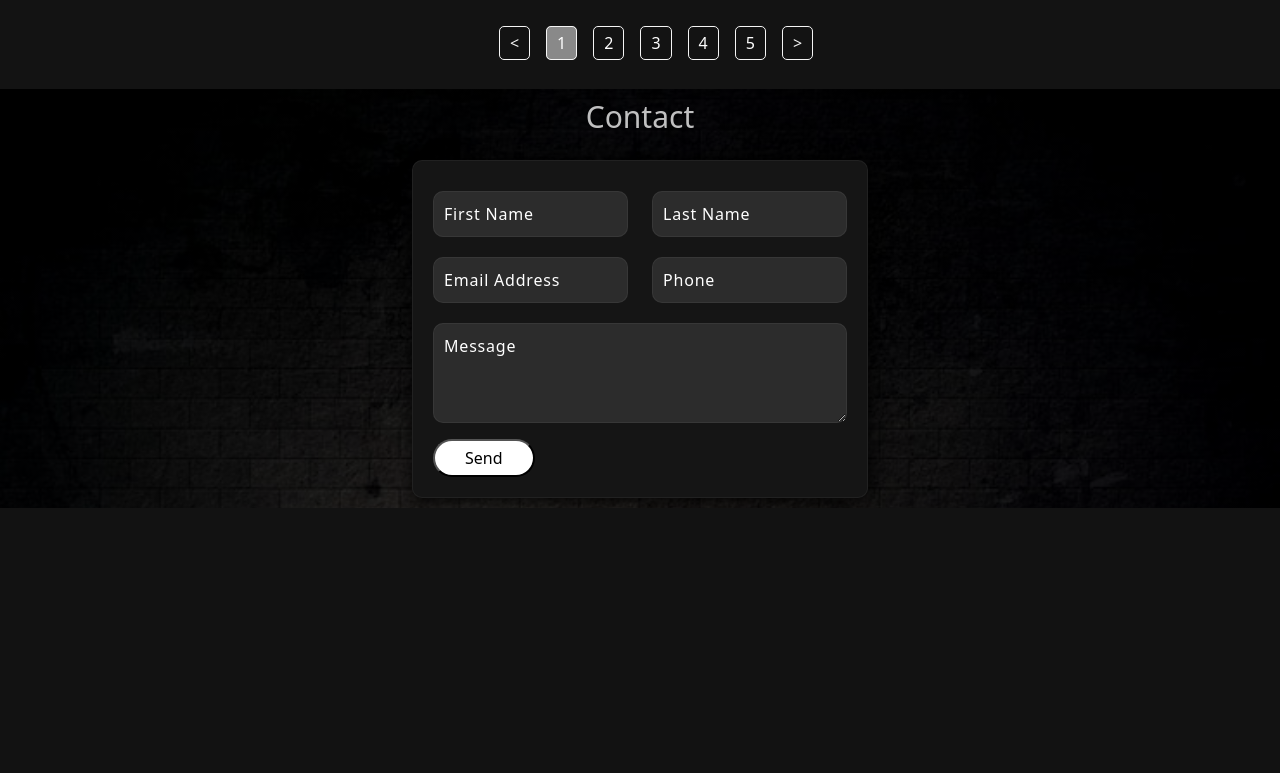
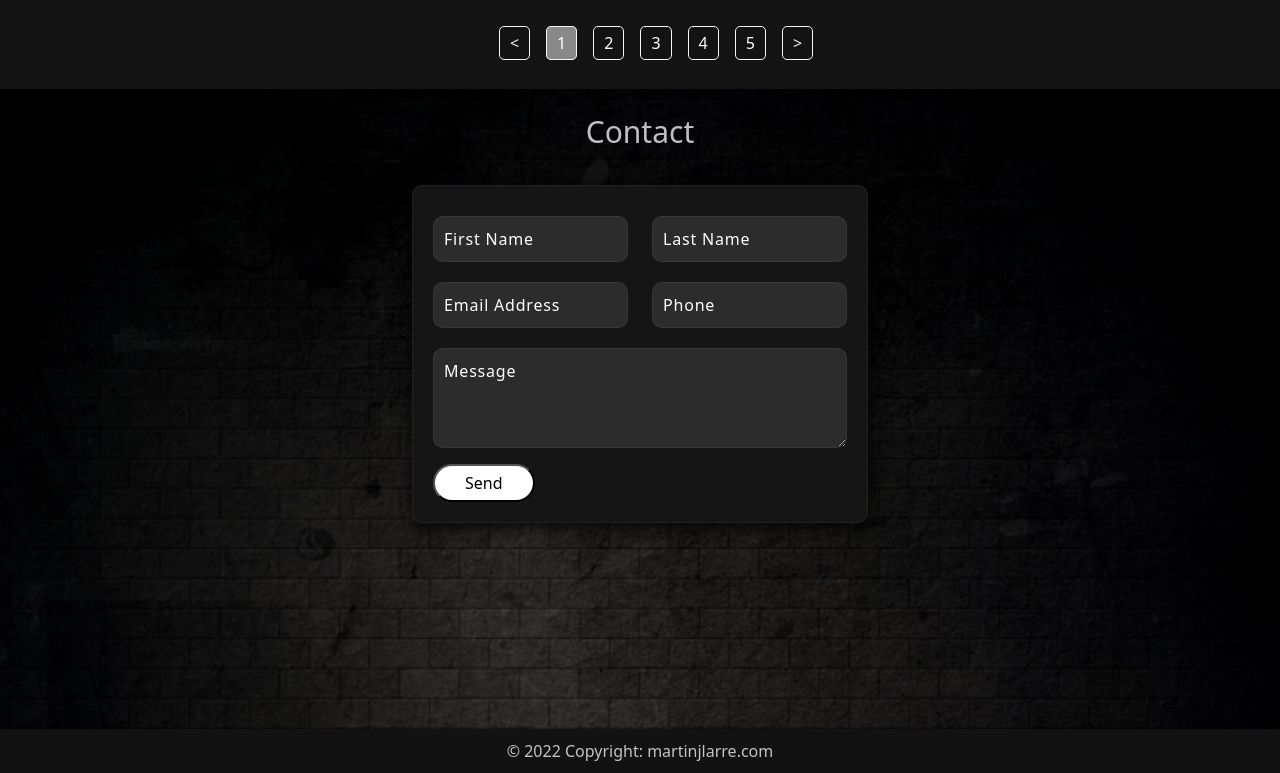
Before and after one commit to Martin-J-Larre/portfolio-dev, a React (Create React App) app: page / in a window 1280 px wide. Shown: the part 2051-2824 px from the top of the page. Before the commit the page ends 2559 px from the top, so only its background shows below. Built offline with nearby package versions, Linux system fonts and the light colour scheme.

Commit message:
#4 simple footer finished

```diff
--- a/src/App.js
+++ b/src/App.js
@@ -6,6 +6,7 @@ import { Skills } from './components/Skills.js/Skills';
 import { Projects } from './components/Projects/Projects';
 import { Contact } from './components/Contact/Contact';
 import { About } from './components/About/About';
+import Footer from './components/Footer/Footer';
 
 function App() {
   return (
@@ -16,6 +17,7 @@ function App() {
       <Skills />
       <Projects />
       <Contact />
+      <Footer />
     </div>
   );
 }
--- a/src/components/Contact/contact.css
+++ b/src/components/Contact/contact.css
@@ -1,4 +1,5 @@
 .contact {
+  height: 80vh;
   padding: 10px;
   background-image: linear-gradient(rgba(0, 0, 0, 0.5), rgba(0, 0, 0, 0.5)), url('../../assets/img/grunge-brick-wall-background_1048-11975.jpg');
   background-position: top center;
@@ -10,11 +11,12 @@
   font-size: 30px;
 	font-weight: 400;
   margin-bottom: 25px;
+  margin-top: 15px;
   opacity: 0.75;
 }
 .contact form {
   width: 40%;
-  margin: 0 auto;
+  margin: 10px auto;
   padding: 20px;
   background-color: #151515;
   border-radius: 10px;
--- /dev/null
+++ b/src/components/Footer/Footer.js
@@ -0,0 +1,9 @@
+import './footer.css'
+
+const Footer = () => {
+    const year = new Date().getFullYear();
+
+    return <footer>{`© ${year} Copyright: martinjlarre.com`}</footer>;
+  };
+
+  export default Footer;
--- /dev/null
+++ b/src/components/Footer/footer.css
@@ -0,0 +1,8 @@
+footer {
+    background-color: #121212;
+    padding: 10px;
+    display: flex;
+    justify-content: center;
+    align-items: center;
+    opacity: 0.75;
+}
--- a/src/components/Projects/Projects.js
+++ b/src/components/Projects/Projects.js
@@ -74,21 +74,21 @@ export const Projects = () => {
             <Tab.Container id="projects-tabs" defaultActiveKey="first">
               <Nav variant="pills" className='nav-pills mb-5 justify-content-center align-items-center' id='pills-tab'>
                 <Nav.Item>
-                  <Nav.Link eventKey="first">Frontend</Nav.Link>
+                  <Nav.Link eventKey="first" href="#main">Frontend</Nav.Link>
                 </Nav.Item>
                 <Nav.Item>
-                  <Nav.Link eventKey="second">Backend</Nav.Link>
+                  <Nav.Link eventKey="second" href="#main-2">Backend</Nav.Link>
                 </Nav.Item>
                 <Nav.Item>
-                  <Nav.Link eventKey="third">Full Stack</Nav.Link>
+                  <Nav.Link eventKey="third" href="#main-3">Full Stack</Nav.Link>
                 </Nav.Item>
                 {/* <Nav.Item>
-                  <Nav.Link eventKey="fourth">UX/UI</Nav.Link>
+                  <Nav.Link eventKey="fourth" href="#main">UX/UI</Nav.Link>
                 </Nav.Item> */}
               </Nav>
               <Tab.Content>
                 <Tab.Pane eventKey="first">
-                  <div className='cards-container'>
+                  <div className='cards-container' id="main">
                     {displayProjectsFront}
                     <ReactPaginate previousLabel={"<"} nextLabel={">"} pageCount={pageCountFront}
                     onPageChange={changePageFront} containerClassName={"paginationBtns"}
@@ -96,7 +96,7 @@ export const Projects = () => {
                   </div>
                 </Tab.Pane>
                 <Tab.Pane eventKey="second">
-                <div className='cards-container'>
+                <div className='cards-container' id="main-2">
                     {displayProjectsBack}
                     <ReactPaginate previousLabel={"<"} nextLabel={">"} pageCount={pageCountBack}
                     onPageChange={changePageBack} containerClassName={"paginationBtns"}
@@ -104,7 +104,7 @@ export const Projects = () => {
                   </div>
                 </Tab.Pane>
                 <Tab.Pane eventKey="third">
-                <div className='cards-container'>
+                <div className='cards-container' id="main-3">
                     {displayProjectsFullstack}
                     <ReactPaginate previousLabel={"<"} nextLabel={">"} pageCount={pageCountFullstack}
                     onPageChange={changePageFullstack} containerClassName={"paginationBtns"}
```
